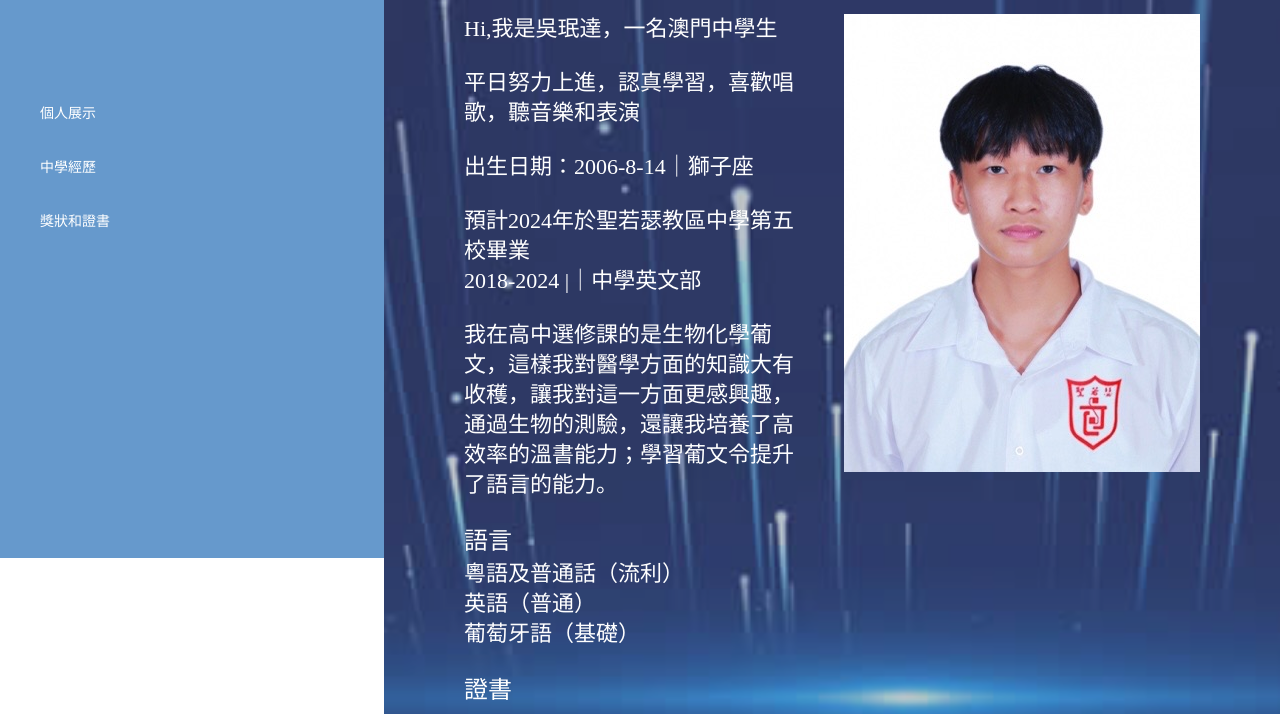
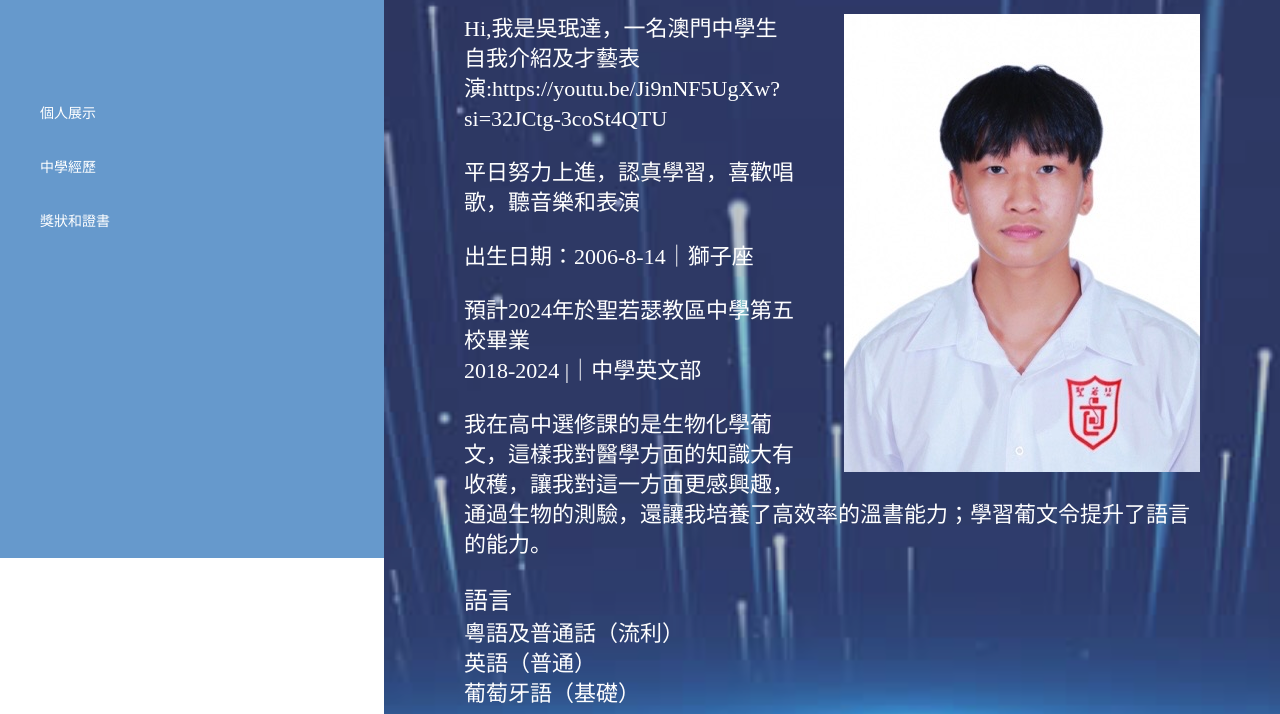
Before and after one commit to Mingboooooo/tat.github.io, a plain HTML site: page andy/index.html in a window 1280 px wide. Shown: the part 242-956 px from the top of the page. Drawn offline with Linux system fonts and the light colour scheme; a web font is replaced by a local one.

Commit message:
Update index.html

```diff
--- a/andy/index.html
+++ b/andy/index.html
@@ -53,6 +53,7 @@
 <h2>歡迎來到吳珉達的個人網頁</h2>
 <img src="img/wo.jpg" width="356" height="458" style="float:right; margin-left:30px;">
 <h5>Hi,我是吳珉達，一名澳門中學生</h5>
+<h5>自我介紹及才藝表演:https://youtu.be/Ji9nNF5UgXw?si=32JCtg-3coSt4QTU</h5>
 <p>&nbsp;</p>
 <h5>平日努力上進，認真學習，喜歡唱歌，聽音樂和表演</h5>
 <p>&nbsp;</p>
```
